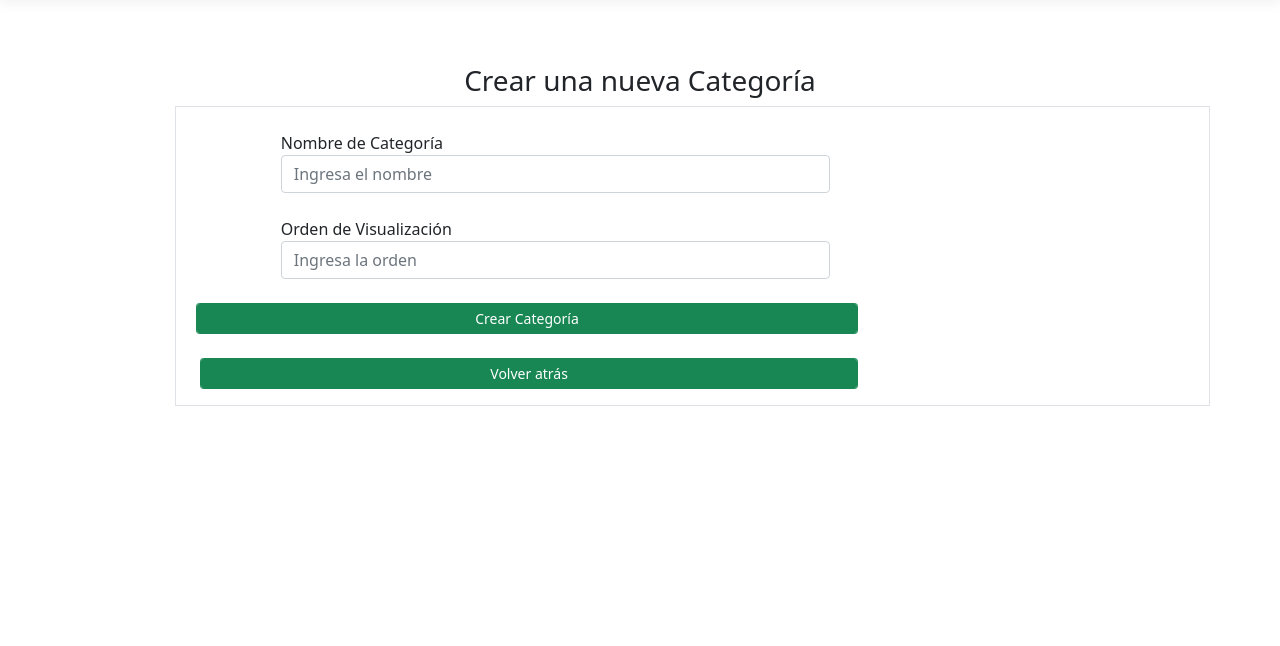
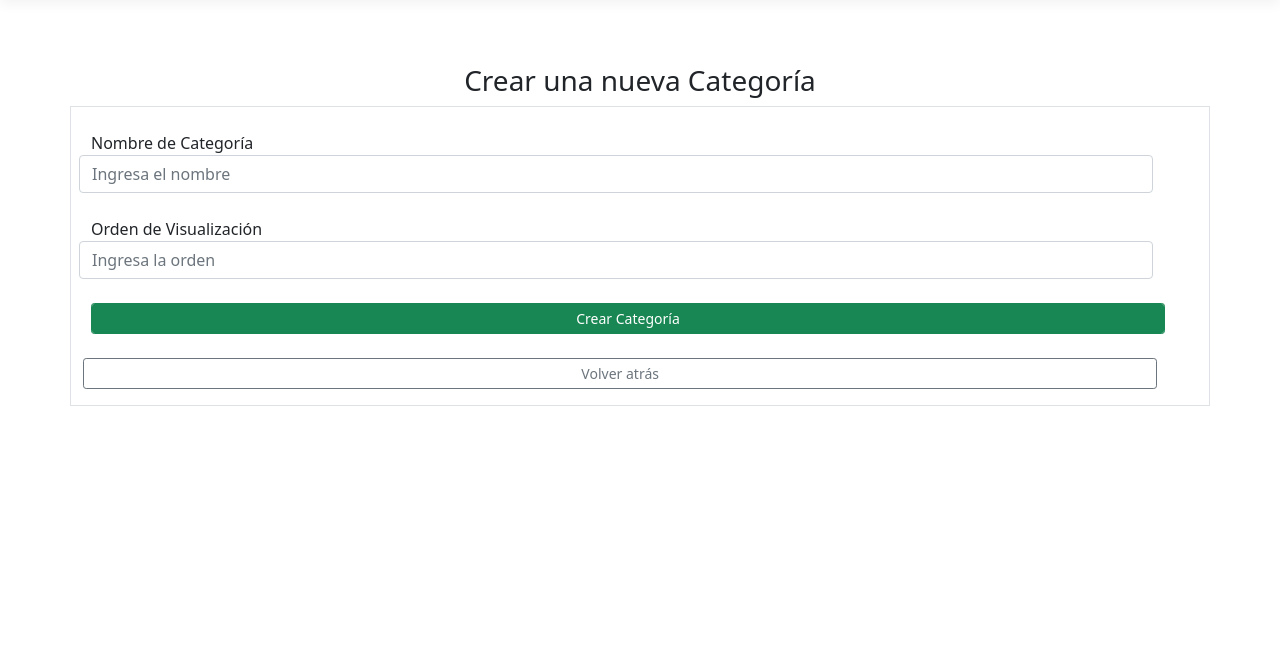
Before and after one commit to D-Madev/madev-road-to-senior, an ASP.NET Core app: page /Admin/Categorias/Create in a window 1280 px wide. Shown: the part 57-703 px from the top of the page. Run offline with ASP.NET Core 8, Linux system fonts and the light colour scheme; style sheets or scripts are compiled from the project's sources; some libraries are stand-ins or nearby versions.

Commit message:
style(categoria-create): estandarizacion de estilos

```diff
--- a/CourseProjects/BlogCore/Areas/Admin/Views/Categorias/Create.cshtml
+++ b/CourseProjects/BlogCore/Areas/Admin/Views/Categorias/Create.cshtml
@@ -7,23 +7,23 @@
 <br />
 <h3 class="text-center">Crear una nueva Categoría</h3>
 <form method="POST" asp-action="Create">
-	<div class="row px-2 offset-1 border">
+	<div class="row px-2 border">
 
-		<div class="col-10 offset-1 mt-4">
+		<div class="row mt-4">
 			<div class="form-group row">
 				<label asp-for="Nombre"></label>
 			</div>
-			<div class="col-8">
+			<div class="row">
 				<input asp-for="Nombre" class="form-control" placeholder="Ingresa el nombre" />
 				<span asp-validation-for="Nombre" class="text-danger"></span>
 			</div>
 		</div>
 
-		<div class="col-10 offset-1 mt-4">
+		<div class="row mt-4">
 			<div class="form-group row">
 				<label asp-for="Orden"></label>
 			</div>
-			<div class="col-8">
+			<div class="row">
 				<input asp-for="Orden" class="form-control" placeholder="Ingresa la orden" />
 				<span asp-validation-for="Orden" class="text-danger"></span>
 			</div>
@@ -33,7 +33,7 @@
 		<br />
 
 		<div class="form-group-row">
-			<div class="col-8">
+			<div class="row">
 				<partial name="_VistaCrearVolver" />
 			</div>
 		</div>
--- a/CourseProjects/BlogCore/Views/Shared/_VistaCrearVolver.cshtml
+++ b/CourseProjects/BlogCore/Views/Shared/_VistaCrearVolver.cshtml
@@ -5,7 +5,7 @@
 		</button>
 	</div>
 	&nbsp;
-	<div class="col mt-4">
-		<a asp-action="Index" class="btn btn-sm btn-success form-control">Volver atrás</a>
+	<div class="row mt-4">
+		<a asp-action="Index" class="btn btn-sm btn-outline-secondary form-control">Volver atrás</a>
 	</div>
 </div>
```
